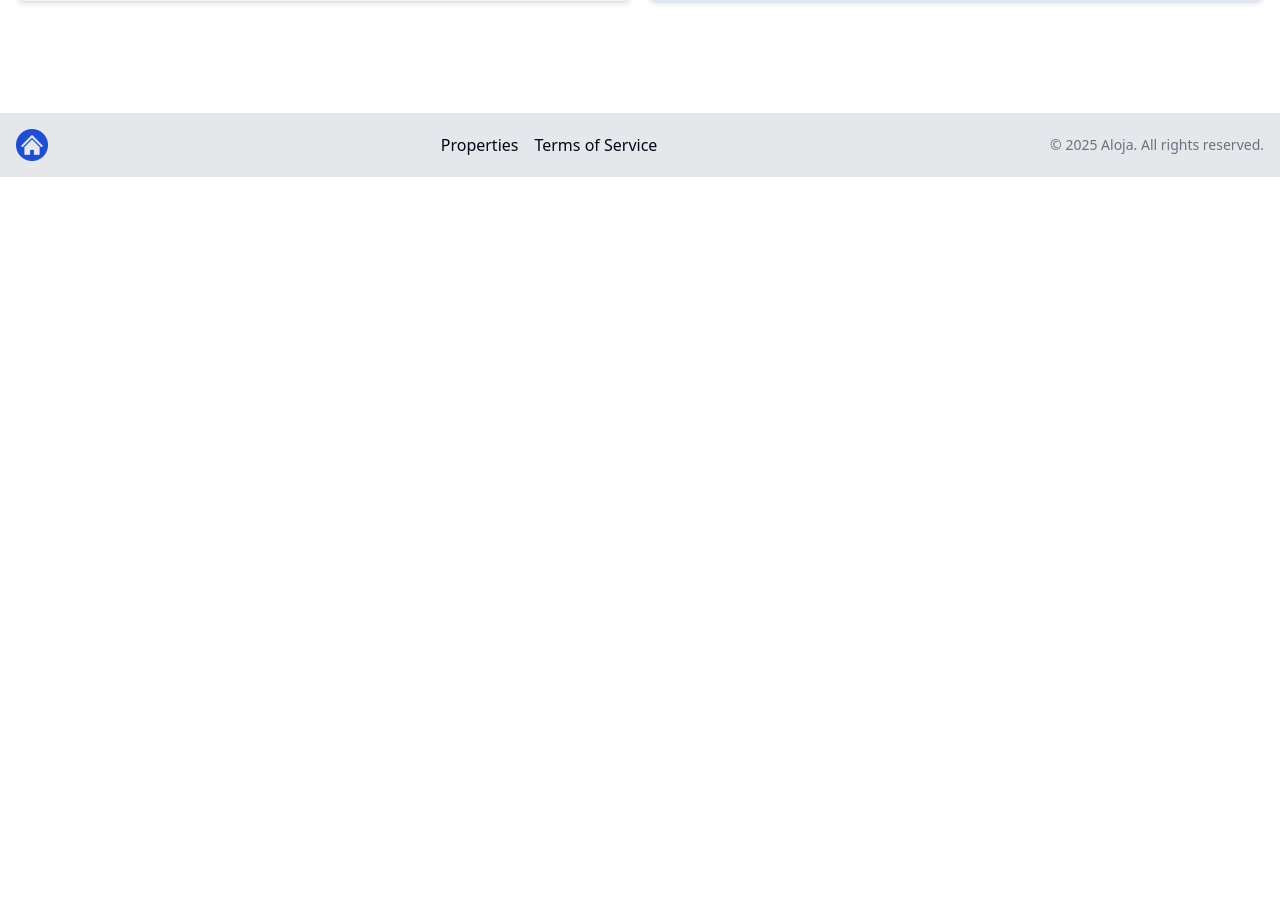
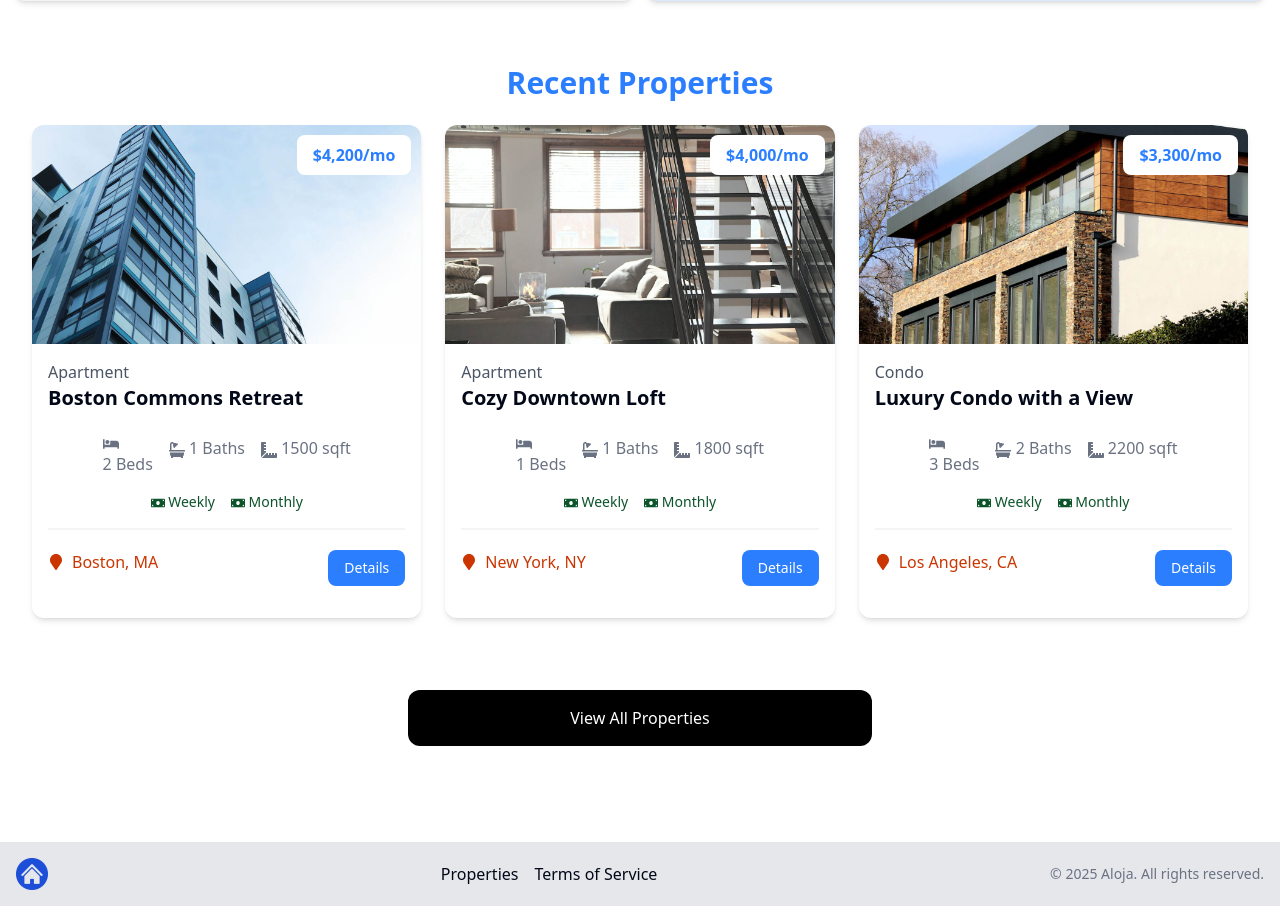
Before and after one commit to manulzvz/aloja, a Next.js app: page / in a window 1280 px wide. Shown: the part 620-1526 px from the top of the page. Before the commit the page ends 800 px from the top, so only its background shows below. Built offline with nearby package versions, Linux system fonts and the light colour scheme.

Commit message:
feat: Add Home Properties Component

```diff
--- a/app/page.jsx
+++ b/app/page.jsx
@@ -1,11 +1,13 @@
 import Hero from "@/components/Hero";
 import InfoBoxes from "@/components/InfoBoxes";
+import HomeProperties from "@/components/HomeProperties";
 
 const HomePage = () => {
   return (
     <div>
       <Hero />
       <InfoBoxes />
+      <HomeProperties />
     </div>
   );
 };
--- /dev/null
+++ b/components/HomeProperties.jsx
@@ -0,0 +1,37 @@
+import Link from "next/link";
+import properties from "@/properties.json";
+import PropertyCard from "./PropertyCard";
+
+const HomeProperties = () => {
+  const recentProperties = properties.slice(0, 3);
+  return (
+    <>
+      <section className="px-4 py-6">
+        <div className="container-xl lg:container m-auto px-4 py-6">
+          <h2 className="text-3xl font-bold text-blue-500 mb-6 text-center">
+            Recent Properties
+          </h2>
+          {properties.length === 0 ? (
+            <p>No properties found.</p>
+          ) : (
+            <div className="grid grid-cols-1 md:grid-cols-3 gap-6">
+              {recentProperties.map((property) => (
+                <PropertyCard key={property._id} property={property} />
+              ))}
+            </div>
+          )}
+        </div>
+      </section>
+      <section className="m-auto max-w-lg my-6 px-6">
+        <Link
+          href="/properties"
+          className="block bg-black text-white text-center py-4 px-6 rounded-xl hover:bg-gray-700"
+        >
+          View All Properties
+        </Link>
+      </section>
+    </>
+  );
+};
+
+export default HomeProperties;
```
